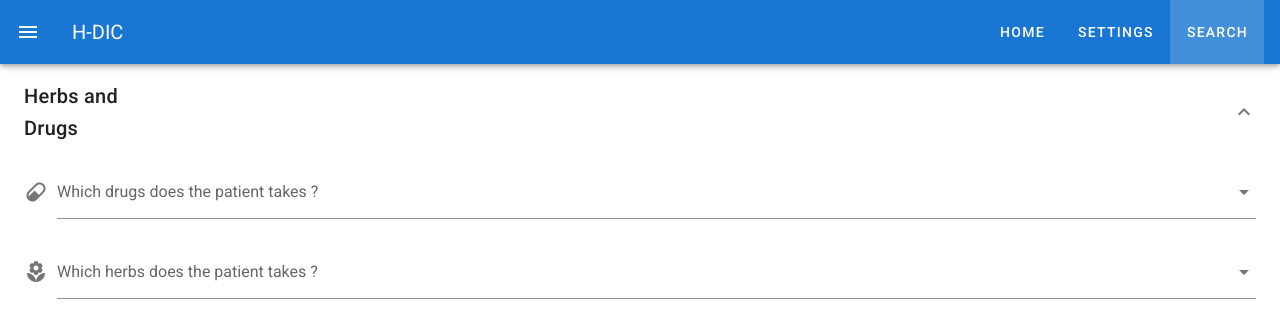
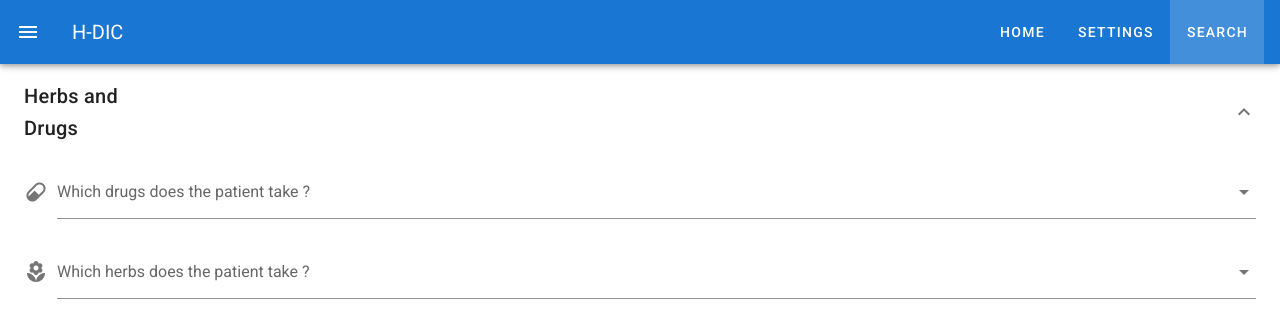
Before and after one commit to h-dic/front-end, a Vue app: page /search in a window 1280 px wide. Shown: the top 332 px of the page. Built offline with nearby package versions, Linux system fonts and the light colour scheme.

Commit message:
corrected syntax

```diff
--- a/src/components/HerbsAndDrugsPanel.vue
+++ b/src/components/HerbsAndDrugsPanel.vue
@@ -46,8 +46,8 @@ export default {
     Autocomplete
   },
   data: () => ({
-    questionDrugs: "Which drugs does the patient takes ?",
-    questionHerbs: "Which herbs does the patient takes ?"
+    questionDrugs: "Which drugs does the patient take ?",
+    questionHerbs: "Which herbs does the patient take ?"
   }),
   methods: {
     ...mapActions(["updateSelectedDrugs", "updateSelectedHerbs"])
```
